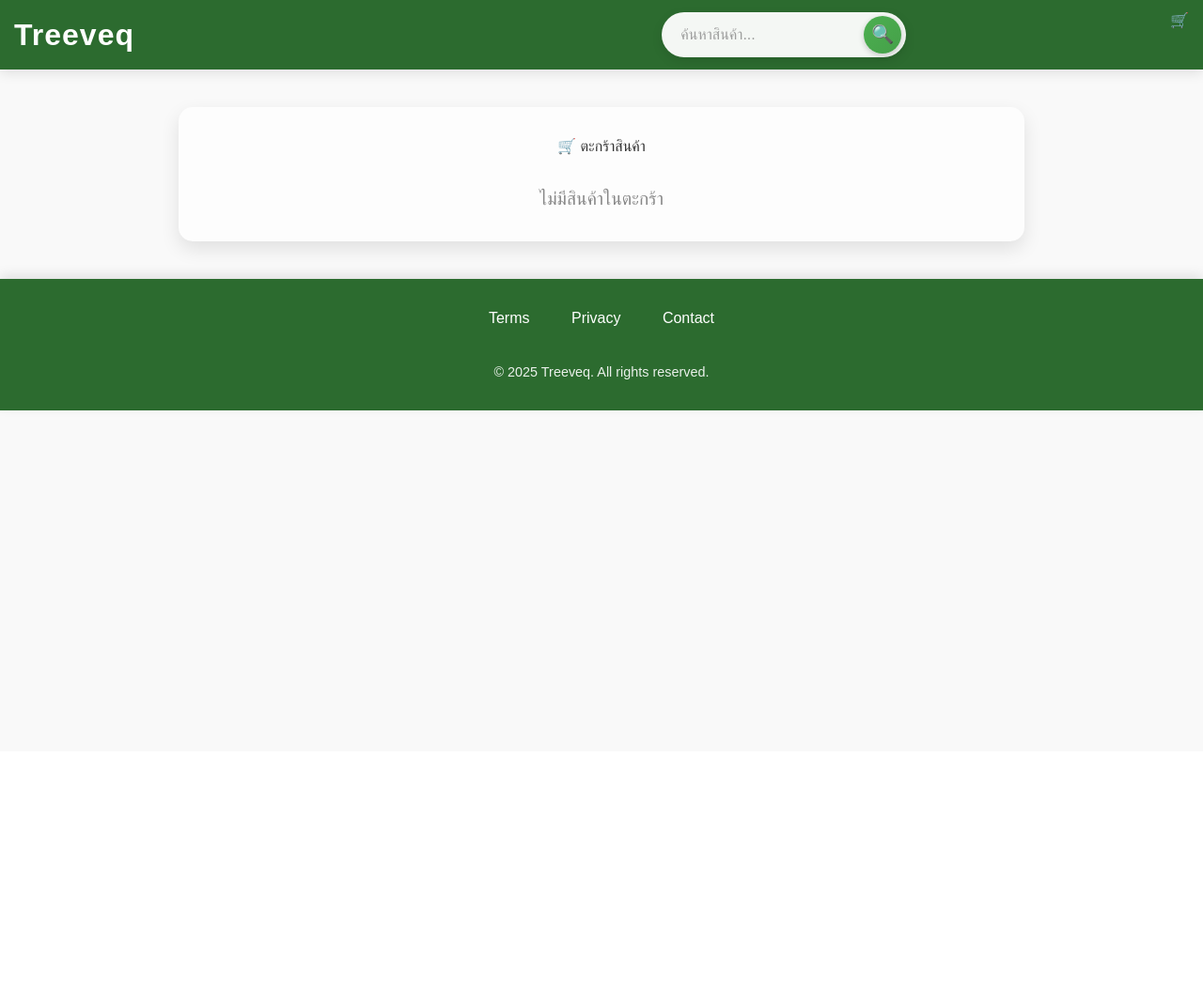
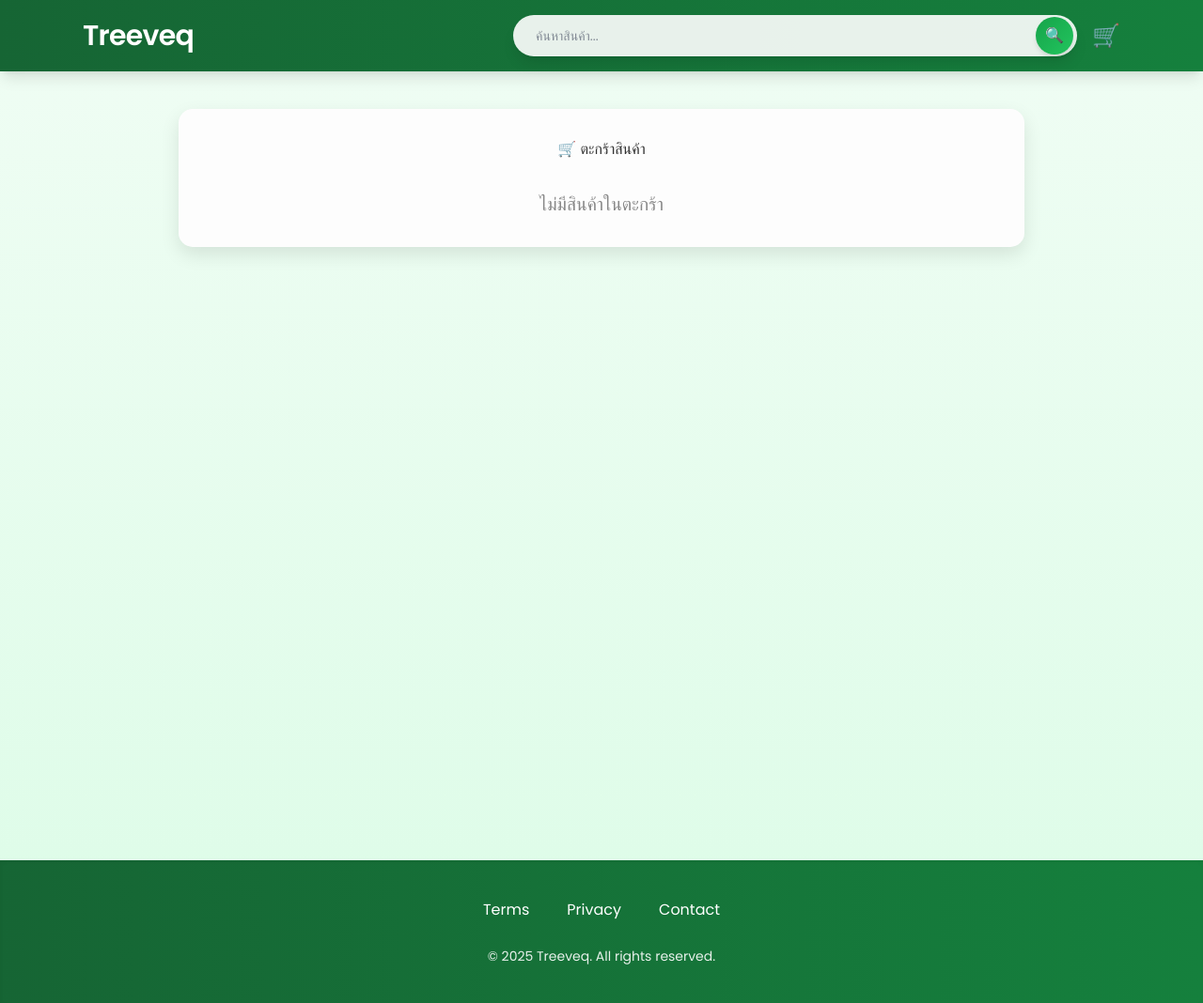
Before and after one commit to Nantakxrn007/dsi202, a Django app: page /cart/ in a window 1280 px wide. Shown: the whole page at 94% size. Before the commit the page ends 437 px from the top, so only its background shows below. Run offline with Django 4.2, Linux system fonts and the light colour scheme; some libraries are stand-ins or nearby versions.

Commit message:
decorate base page

```diff
--- a/shopapp/templates/base.html
+++ b/shopapp/templates/base.html
@@ -1,51 +1,69 @@
-<!-- templates/base.html -->
 {% load static %}
 {% now "U" as timestamp %}
-
 <!DOCTYPE html>
 <html lang="en">
 <head>
     <meta charset="UTF-8">
     <title>{% block title %}Treeveq{% endblock %}</title>
-    <link href="https://fonts.googleapis.com/css2?family=Roboto:wght@400;500;700&display=swap" rel="stylesheet">
-    <link rel="stylesheet" href="{% static 'css/base.css' %}?v={{ timestamp }}">
+    <link href="https://fonts.googleapis.com/css2?family=Roboto:wght@400;500;700&family=Poppins:wght@300;400;600&display=swap" rel="stylesheet">
     <meta name="viewport" content="width=device-width, initial-scale=1.0">
     <script src="https://cdn.tailwindcss.com"></script>
+    <style>
+        @keyframes fadeIn {
+            from { opacity: 0; transform: translateY(10px); }
+            to { opacity: 1; transform: translateY(0); }
+        }
+        @keyframes pulse {
+            0% { transform: scale(1); }
+            50% { transform: scale(1.1); }
+            100% { transform: scale(1); }
+        }
+        .animate-on-load {
+            animation: fadeIn 0.8s ease-out forwards;
+        }
+        .hover-scale { transition: transform 0.3s ease; }
+        .hover-scale:hover { transform: scale(1.05); }
+        .search-button:focus { animation: pulse 0.5s ease-in-out; }
+    </style>
 </head>
-<body class="{% block body_class %}{% endblock %}">
+<body class="font-[Poppins] bg-gradient-to-b from-green-50 to-green-100 text-gray-800 leading-relaxed scroll-smooth {% block body_class %}{% endblock %}">
 
 <!-- Header -->
-<header class="{% block header_class %}sticky-header{% endblock %}">
-    <div class="container">
-        <div class="logo">
-            <a href="{% url 'home' %}">Treeveq</a>
+<header class="bg-gradient-to-r from-green-800 to-green-700 top-0 z-50 shadow-lg {% block header_class %}sticky text-white{% endblock %}">
+    <div class="w-[90%] max-w-[1400px] mx-auto px-6 flex justify-between items-center flex-wrap py-4">
+        <div class="text-3xl font-bold tracking-tight animate-on-load">
+            <a href="{% url 'home' %}" class="text-white hover:text-yellow-300 transition hover-scale">Treeveq</a>
         </div>
-        <nav class="nav">
-        </nav>
-        <form method="get" action="{% url 'home' %}" class="search-form">
-            <input type="text" name="q" placeholder="ค้นหาสินค้า..." value="{{ request.GET.q }}">
-            <button type="submit"></button>
-        </form>
-        <a href="{% url 'cart:cart_detail' %}"><h1>🛒</h1></a>
-
+        <div class="flex items-center space-x-4 mt-3 md:mt-0 flex-grow justify-end">
+            <form method="get" action="{% url 'home' %}" class="relative flex items-center animate-on-load w-full max-w-[600px]">
+                <input type="text" name="q" placeholder="ค้นหาสินค้า..." value="{{ request.GET.q }}"
+                    class="px-6 py-3 pr-12 w-full rounded-full bg-white bg-opacity-90 shadow-lg focus:outline-none focus:ring-2 focus:ring-yellow-400 focus:ring-opacity-50 transition hover:scale-[1.02] placeholder:text-gray-500 placeholder:opacity-80 text-sm">
+                <button type="submit"
+                    class="absolute right-1 w-10 h-10 rounded-full bg-gradient-to-br from-green-600 to-green-500 text-white flex items-center justify-center shadow-md hover:scale-110 transition focus:outline-none focus:ring-4 focus:ring-yellow-400 focus:ring-opacity-40 search-button"
+                    title="ค้นหา">
+                    🔍
+                </button>
+            </form>
+            <a href="{% url 'cart:cart_detail' %}" class="text-2xl hover:text-yellow-300 transition hover-scale animate-on-load">🛒</a>
+        </div>
     </div>
 </header>
 
 <!-- Main Content -->
-<main>
+<main class="min-h-screen animate-on-load">
     {% block content %}
     {% endblock %}
 </main>
 
 <!-- Footer -->
-<footer>
-    <div class="footer-container">
-        <div class="footer-links">
-            <a href="#">Terms</a>
-            <a href="#">Privacy</a>
-            <a href="#">Contact</a>
+<footer class="bg-gradient-to-r from-green-800 to-green-700 text-white text-center py-10 shadow-inner">
+    <div class="flex flex-col items-center gap-6 animate-on-load">
+        <div class="flex gap-10">
+            <a href="#" class="relative hover:text-yellow-300 transition after:content-[''] after:block after:h-0.5 after:w-0 hover:after:w-full after:bg-yellow-300 after:transition-all after:duration-300">Terms</a>
+            <a href="#" class="relative hover:text-yellow-300 transition after:content-[''] after:block after:h-0.5 after:w-0 hover:after:w-full after:bg-yellow-300 after:transition-all after:duration-300">Privacy</a>
+            <a href="#" class="relative hover:text-yellow-300 transition after:content-[''] after:block after:h-0.5 after:w-0 hover:after:w-full after:bg-yellow-300 after:transition-all after:duration-300">Contact</a>
         </div>
-        <p>&copy; 2025 Treeveq. All rights reserved.</p>
+        <p class="text-sm opacity-90">© 2025 Treeveq. All rights reserved.</p>
     </div>
 </footer>
 
```
